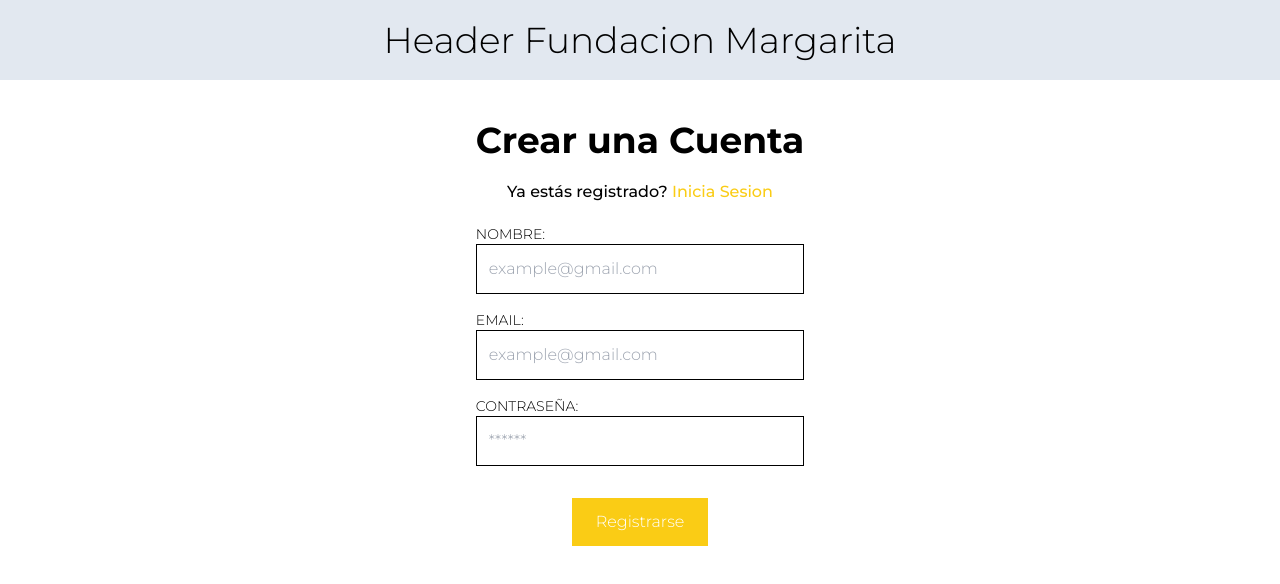
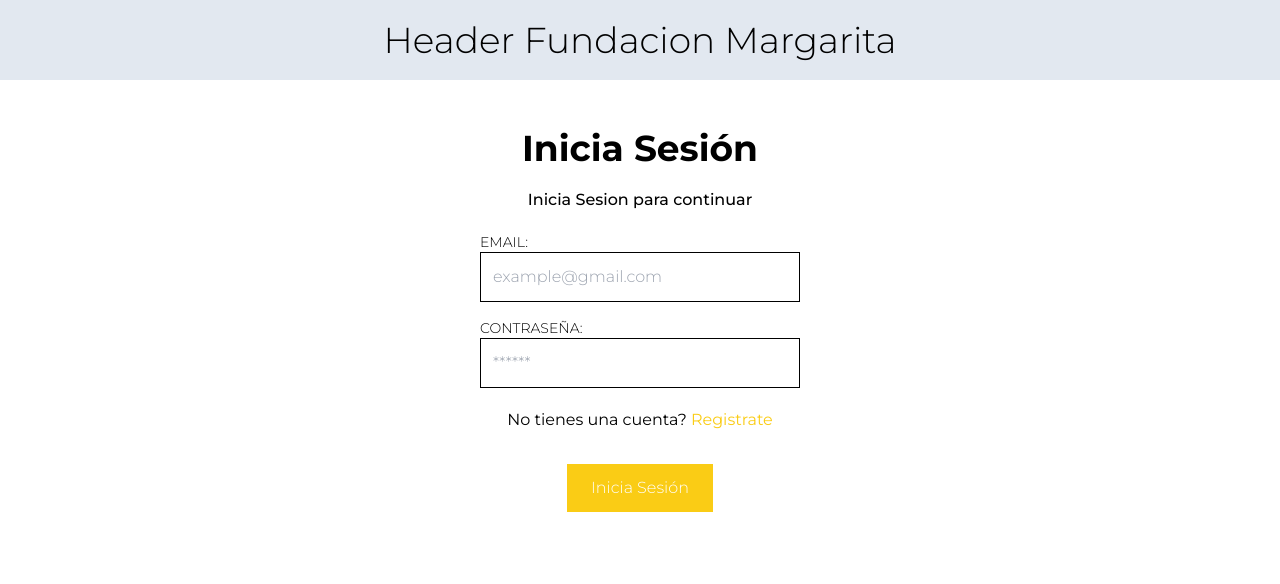
Before and after one commit to carlosNahuelSanchez/fundacion-margarita-maquetas-frontend, a website built with Vite: page index.html in a window 1280 px wide. Built offline with nearby package versions, Linux system fonts and the light colour scheme; files whose address does not match are found by name.

Commit message:
maqueta-register

```diff
--- a/index.html
+++ b/index.html
@@ -20,16 +20,15 @@
     </header>
     <main class="flex justify-center items-center">
       <form action="" class="flex flex-col mt-">
-        <p class="text-4xl text-center font-bold mb-5 mt-10">Crear una Cuenta</p>
-        <p class="text-center mb-5 font-medium">Ya estás registrado? <a class="text-yellow-400" href="">Inicia Sesion</a></p>
-        <label for="nombre" class="text-sm">NOMBRE:</label>
-        <input class="border border-black p-3 mb-4 min-w-72" placeholder="example@gmail.com" type="text" id="nombre">
+        <p class="text-4xl text-center font-bold mb-5 mt-12">Inicia Sesión</p>
+        <p class="text-center mb-5 font-medium">Inicia Sesion para continuar</p>
         <label for="email" class="text-sm">EMAIL:</label>
-        <input class="border border-black p-3 mb-4 min-w-72" placeholder="example@gmail.com" type="text" id="email">
+        <input class="border border-black p-3 mb-4 min-w-80" placeholder="example@gmail.com" type="text" id="email">
         <label for="contraseña" class="text-sm">CONTRASEÑA:</label>
-        <input class="border border-black p-3 min-w-72" placeholder="******" type="text" id="contraseña">
+        <input class="border border-black p-3 min-w-80" placeholder="******" type="text" id="contraseña">
+        <p class="text-center mt-5 font-normal">No tienes una cuenta? <a href="" class="text-yellow-400 hover:text-yellow-500 transition-colors">Registrate</a></p>
         <button
-          class="bg-yellow-400 text-white px-6 py-3 max-w-44 mt-8 self-center hover:bg-yellow-600 hover:text-slate-50 transition-colors">Registrarse</button>
+          class="bg-yellow-400 text-white px-6 py-3 max-w-44 mt-8 self-center hover:bg-yellow-600 hover:text-slate-50 transition-colors">Inicia Sesión</button>
       </form>
     </main>
   </div>
```
